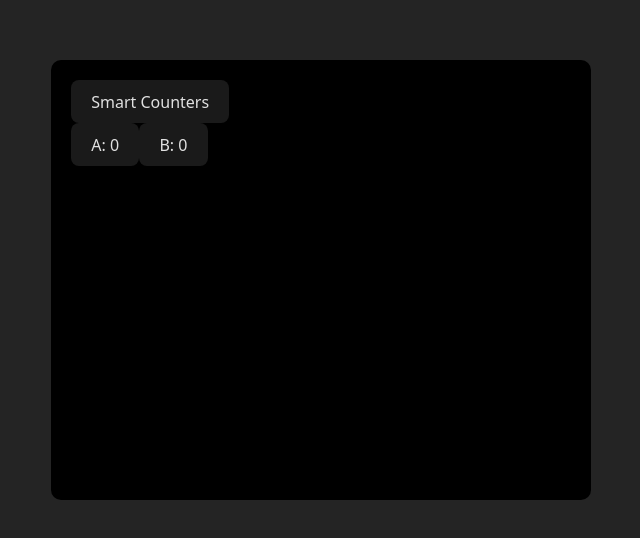
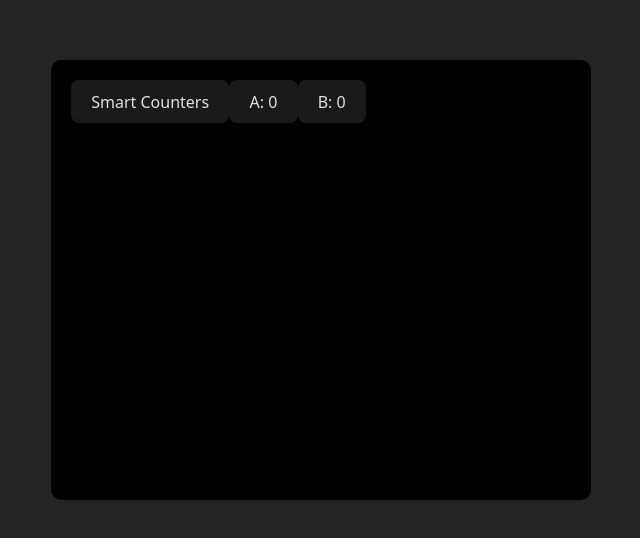
Before and after one commit to mbob72/starta-frontend_pro-0425, a React (Vite) app in the folder lesson_34/: page / in a window 1280 px wide. Shown: the part 128-666 px from the top of the page, without its empty margins (319-959 px from the left). Built offline with nearby package versions, Linux system fonts and the light colour scheme.

Commit message:
useContext: simple counters

```diff
--- a/lesson_34/src/App.jsx
+++ b/lesson_34/src/App.jsx
@@ -1,6 +1,6 @@
 import {useState} from 'react'
 import './App.scss'
-import SmartCounters from "./SmartCounters.jsx";
+import SimpleCounters from "./SimpleCounters.jsx";
 
 
 function App() {
@@ -11,7 +11,7 @@ function App() {
     return (
         <div className="form-block">
             <button onClick={() => setStart(!start)}>Smart Counters</button>
-            <SmartCounters />
+            <SimpleCounters />
         </div>
     )
 }
--- /dev/null
+++ b/lesson_34/src/SimpleCounters.jsx
@@ -0,0 +1,25 @@
+import React from 'react';
+const CounterContext = React.createContext();
+
+function CounterProvider({ children }) {
+    const [count, setCount] = React.useState(0);
+    return (
+        <CounterContext.Provider value={{ count, setCount }}>
+            {children}
+        </CounterContext.Provider>
+    );
+}
+
+function CounterButton({ label }) {
+    const { count, setCount } = React.useContext(CounterContext);
+    return <button onClick={() => setCount(count + 1)}>{label}: {count}</button>;
+}
+
+export default function SimpleCounters() {
+    return (
+        <CounterProvider>
+            <CounterButton label="A" />
+            <CounterButton label="B" />
+        </CounterProvider>
+    );
+}
```
